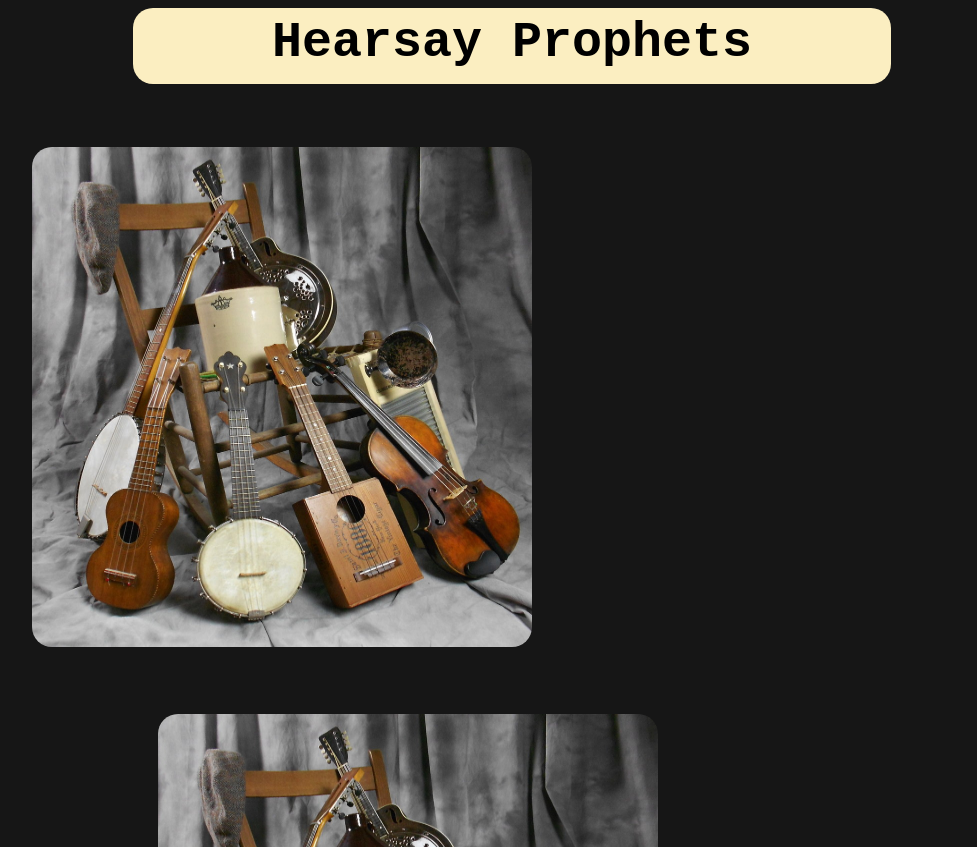
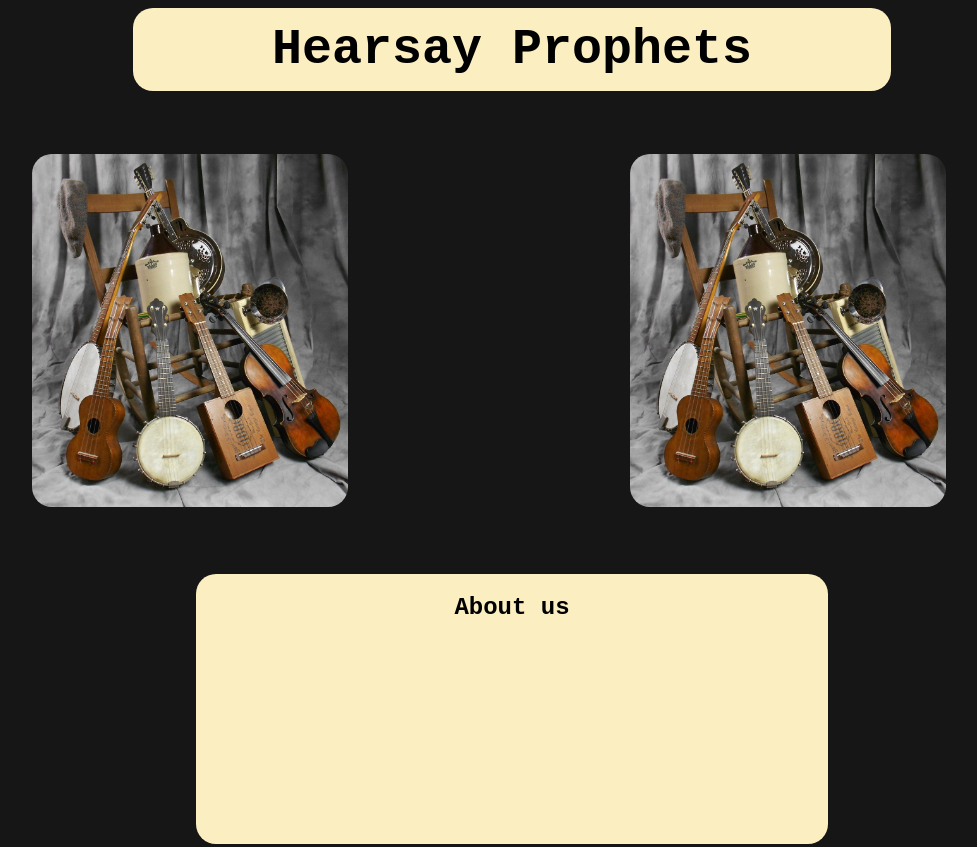
Before and after one commit to Ashbox02/hearsayprophets, a plain HTML site: page index.html in a window 1280 px wide. Shown: the top 847 px of the page, without its empty margins (128-1105 px from the left). Drawn offline with Linux system fonts and the light colour scheme.

Commit message:
sizing bug squised

```diff
--- a/index.css
+++ b/index.css
@@ -10,7 +10,7 @@
 
 
     /* text */
-    padding-top: 6px;
+    padding-top: 1%;
     font-size: 50px;
     font-family: 'Courier New', Courier, monospace;
     font-weight: bold;
@@ -34,7 +34,6 @@
 #img{
     margin-top: 5%;
     margin-left: 12%;
-
     border-radius: 20px;
 
 
@@ -50,5 +49,5 @@
 
 html{
     background-color: #161616;
-    height: 1100px;
+    height: 100%;
 }
--- a/index.html
+++ b/index.html
@@ -8,11 +8,11 @@
                 <!-- welcome box -->
             <div id="Welcomecontainer"> Hearsay Prophets</div>
             <img id= "img" src = "instruments.jpg"
-                        width="500"
-                        height="500">
+                        width="25%"
+                        height="25%">
             <img id= "img2" src = "instruments.jpg"
-                        width="500"
-                        height="500">
+                        width="25%"
+                        height="25%">
             <div id="AboutUs">About us </div>
             <div> </div>
         </div>
```
